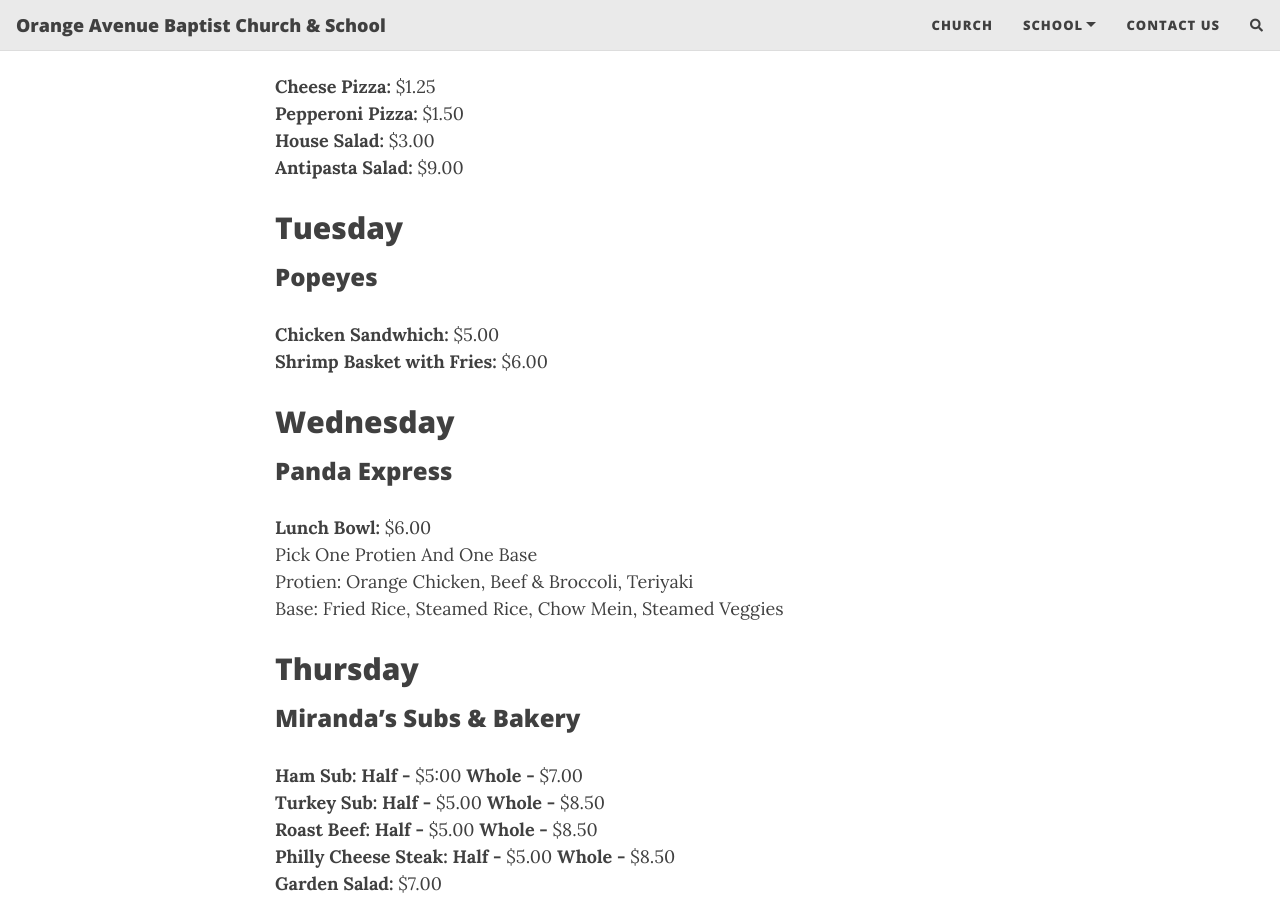
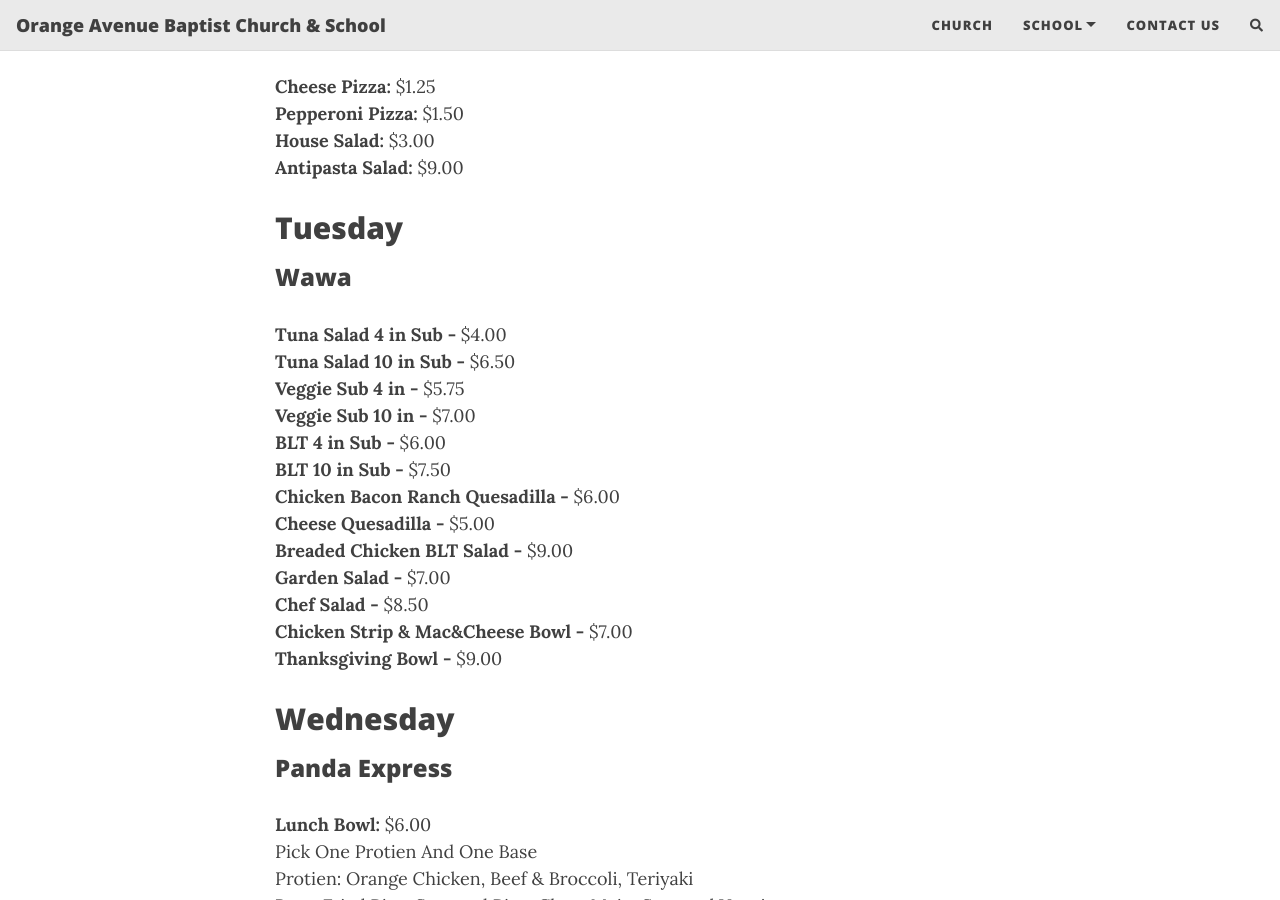
Before and after one commit to techdouttech/oabc-website, a Jekyll site: the page built from lunch.md, in a window 1280 px wide and 900 px high, scrolled down 302 px. Built offline with Jekyll 4.4.1, drawn with Linux system fonts in a browser that asks for light colours; nearby versions of some CDN libraries; comment, search, counter and statistics services are not loaded.

Commit message:
Lunch update

```diff
--- a/lunch.md
+++ b/lunch.md
@@ -10,12 +10,23 @@
 **Cheese Pizza:** $1.25<br />
 **Pepperoni Pizza:** $1.50<br />
 **House Salad:** $3.00<br />
-**Antipasta Salad:** $9.00<br />
+**Antipasta Salad:** $9.00
 
 ## Tuesday
-### Popeyes
-**Chicken Sandwhich:** $5.00<br />
-**Shrimp Basket with Fries:** $6.00<br />
+### Wawa
+**Tuna Salad 4 in Sub -** $4.00<br />
+**Tuna Salad 10 in Sub -** $6.50<br />
+**Veggie Sub 4 in -** $5.75<br />
+**Veggie Sub 10 in -** $7.00<br />
+**BLT 4 in Sub -** $6.00<br />
+**BLT 10 in Sub -** $7.50<br />
+**Chicken Bacon Ranch Quesadilla -** $6.00<br />
+**Cheese Quesadilla -** $5.00<br />
+**Breaded Chicken BLT Salad -** $9.00<br />
+**Garden Salad -** $7.00<br />
+**Chef Salad -** $8.50<br />
+**Chicken Strip & Mac&Cheese Bowl -** $7.00<br />
+**Thanksgiving Bowl -** $9.00
 
 ## Wednesday
 ### Panda Express
@@ -43,4 +54,4 @@
 **Small Fries:** $1.75<br />
 **McDouble:** $2.00<br />
 **McChicken:** $1.50<br />
-**Hamburger:** $1.00<br />
+**Hamburger:** $1.00
```
